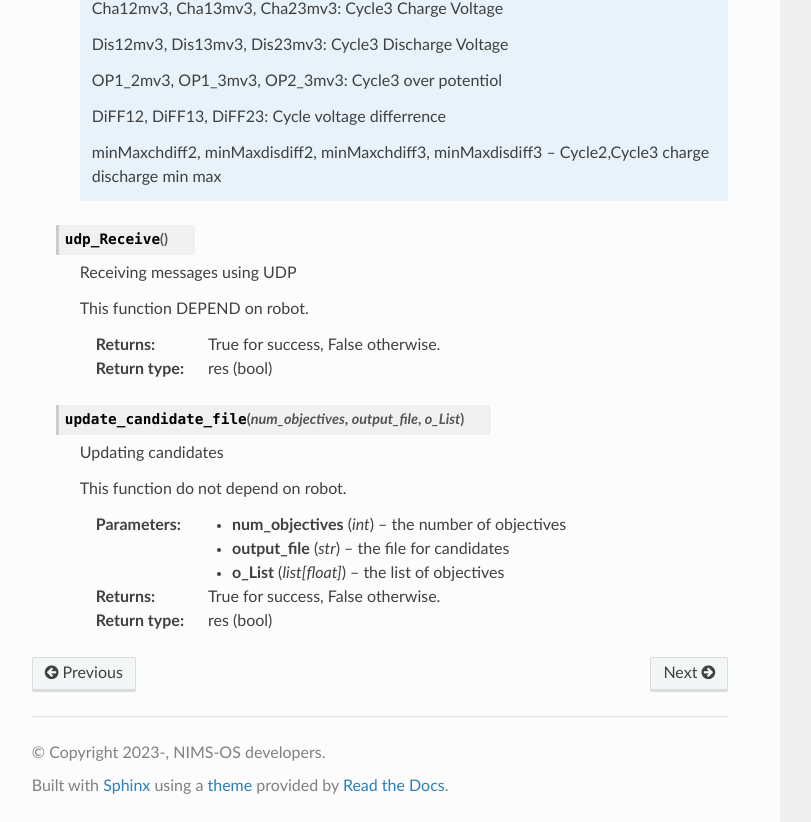
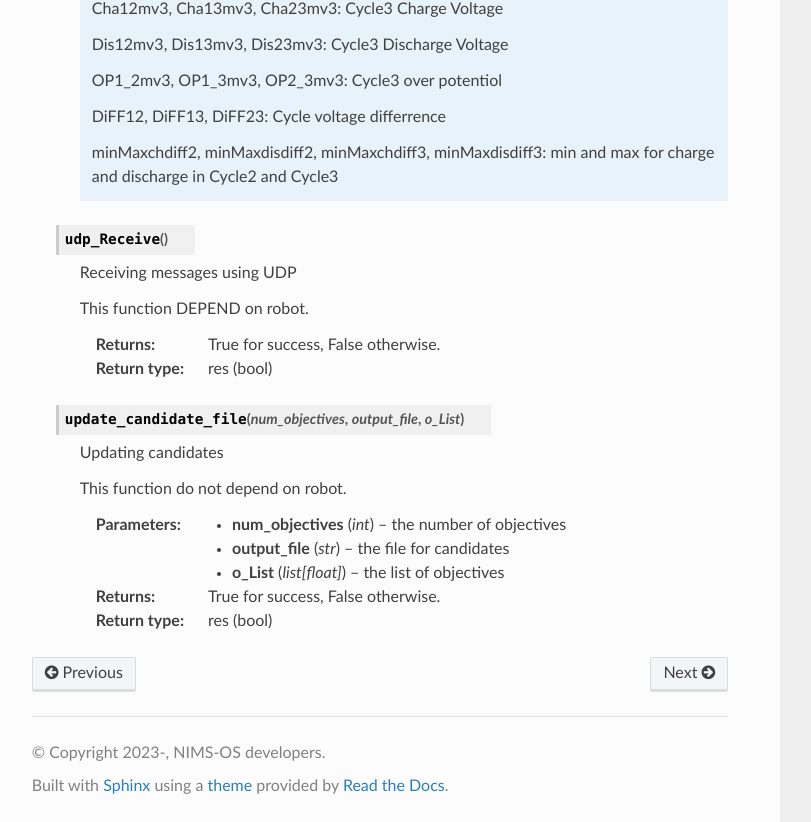
Before and after one commit to nimsos-dev/nimsos, a plain HTML site: page docs/jp/nimsos.output_tools.html in a window 1280 px wide. Shown: the part 3636-4458 px from the top of the page, without its empty margins (320-1131 px from the left). Drawn offline with Linux system fonts and the light colour scheme.

Commit message:
Add files via upload

```diff
--- a/docs/jp/nimsos.output_tools.html
+++ b/docs/jp/nimsos.output_tools.html
@@ -360,7 +360,7 @@ objData(list): Measurement results</p>
 <p>Dis12mv3, Dis13mv3, Dis23mv3: Cycle3 Discharge Voltage</p>
 <p>OP1_2mv3, OP1_3mv3, OP2_3mv3: Cycle3 over potentiol</p>
 <p>DiFF12, DiFF13, DiFF23: Cycle voltage differrence</p>
-<p>minMaxchdiff2, minMaxdisdiff2, minMaxchdiff3, minMaxdisdiff3  – Cycle2,Cycle3 charge discharge min max</p>
+<p>minMaxchdiff2, minMaxdisdiff2, minMaxchdiff3, minMaxdisdiff3: min and max for charge and discharge in Cycle2 and Cycle3</p>
 </div>
 </dd></dl>
 
```
Also changed, not shown: docs/jp/index.html (+1 -1 lines).
